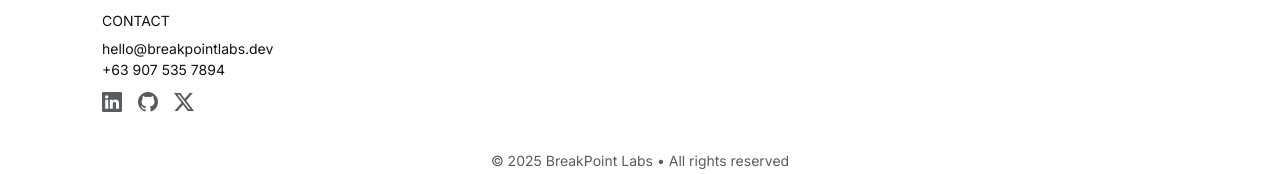
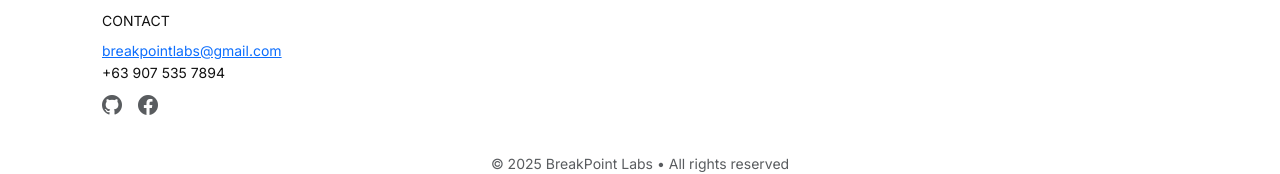
Before and after one commit to breakpoint-labs/breakpoint-labs.github.io, a plain HTML site: page case-studies/index.html in a window 1280 px wide. Shown: the part 881-1055 px from the top of the page. Drawn offline with nearby package versions, Linux system fonts and the light colour scheme.

Commit message:
improvements

```diff
--- a/case-studies/index.html
+++ b/case-studies/index.html
@@ -4,7 +4,8 @@
     <meta charset="utf-8">
     <meta name="viewport" content="width=device-width,initial-scale=1">
     <title>Case Studies • BreakPoint Labs</title>
-    <meta name="description" content="Learn more about BreakPoint Labs: case studies">
+    <meta name="title" content="BreakPoint Labs">
+    <meta name="description" content="BreakPoint Labs designs and optimizes enterprise systems for growth, reliability, and speed.">
     <link rel="preconnect" href="https://fonts.googleapis.com">
     <link rel="preconnect" href="https://fonts.gstatic.com" crossorigin>
     <link href="https://fonts.googleapis.com/css2?family=Montserrat:wght@600;700&family=Inter:wght@400;600&display=swap" rel="stylesheet">
@@ -137,11 +138,11 @@
           </div>
           <div class="col-6 col-md-3 mb-3">
             <h6 class="small text-uppercase">Contact</h6>
-            <p class="small mb-2">hello@breakpointlabs.dev<br>+63 907 535 7894</p>
+            <a href="mailto:breakpointlabs@gmail.com" class="small mb-2">breakpointlabs@gmail.com</a>
+            <p class="small mb-2">+63 907 535 7894</p>
             <div class="d-flex gap-3">
-              <a href="#" class="text-muted fs-5"><i class="bi bi-linkedin"></i></a>
-              <a href="#" class="text-muted fs-5"><i class="bi bi-github"></i></a>
-              <a href="#" class="text-muted fs-5"><i class="bi bi-twitter-x"></i></a>
+              <a href="https://github.com/breakpoint-labs" class="text-muted fs-5"><i class="bi bi-github"></i></a>
+              <a href="https://www.facebook.com/breakpointlabs" class="text-muted fs-5"><i class="bi bi-facebook"></i></a>
             </div>
           </div>
         </div>
```
Also changed, not shown: about.html (+6 -5 lines), blog/index.html (+6 -5 lines), blog/post-software-1.html (+6 -5 lines), blog/post-software-2.html (+6 -5 lines), blog/post-va-1.html (+6 -5 lines), blog/post-va-2.html (+6 -5 lines), blog/post-wordpress-1.html (+6 -5 lines), blog/post-wordpress-2.html (+6 -5 lines), contact.html (+6 -5 lines), index.html (+6 -5 lines), privacy.html (+6 -5 lines), services/index.html (+6 -5 lines), services/software-development.html (+6 -5 lines), services/virtual-assistant.html (+6 -5 lines), 2 more files.
